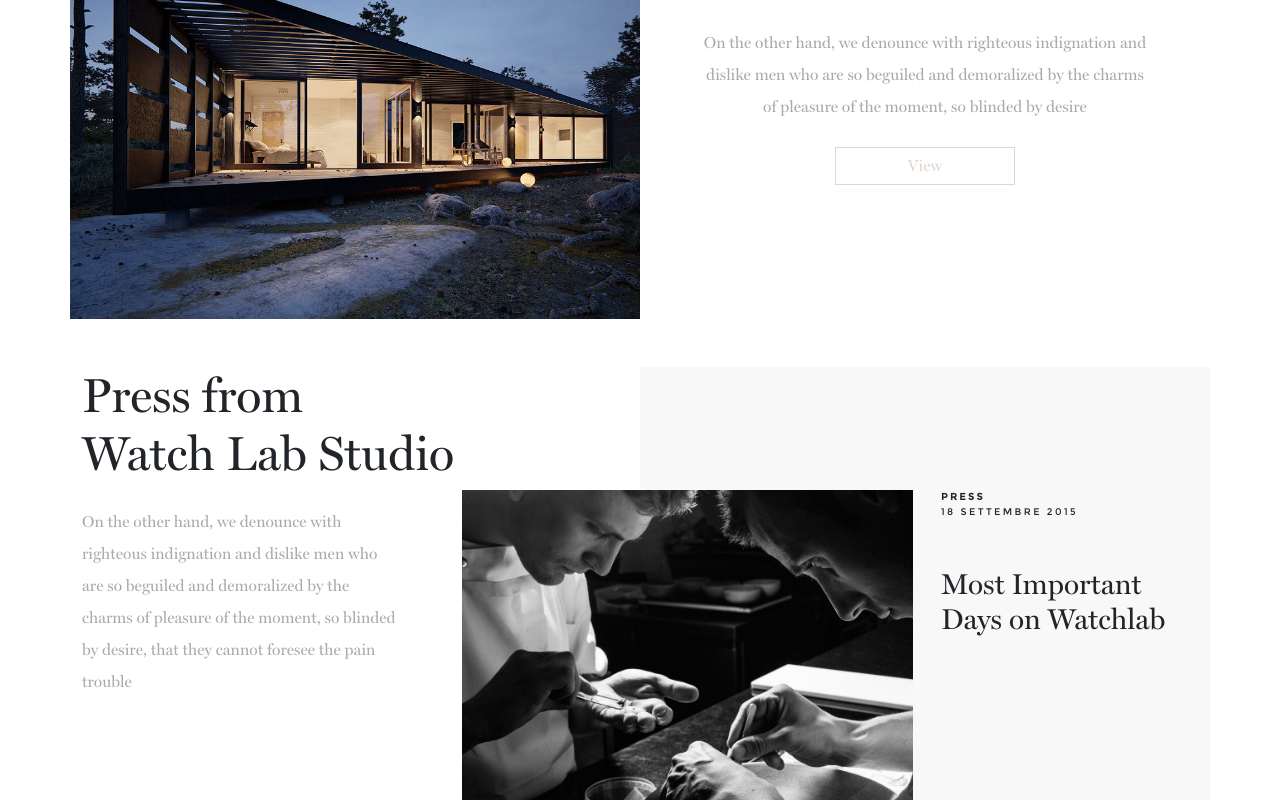
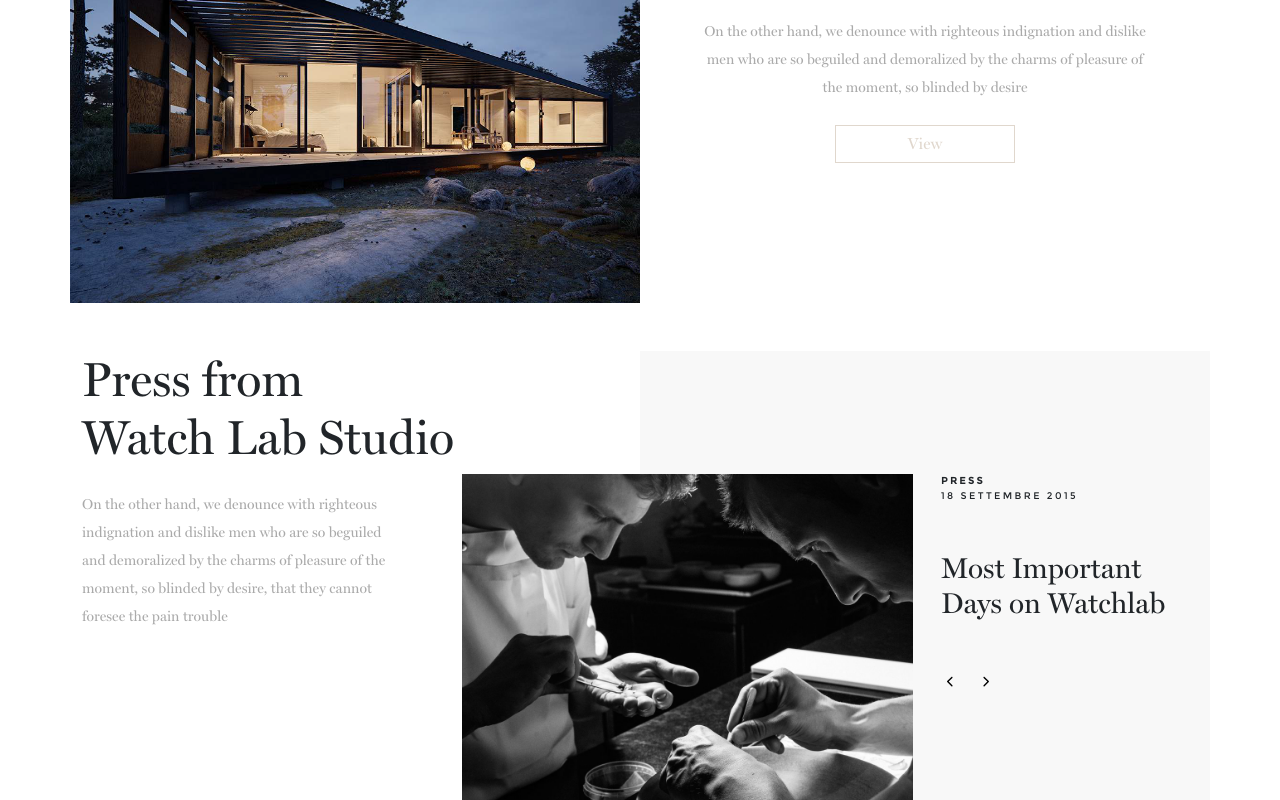
Before and after one commit to emmegray/watch-lab, a Next.js app: page / in a window 1280 px wide. Shown: the part 2000-2800 px from the top of the page. Built offline with nearby package versions, Linux system fonts and the light colour scheme.

Commit message:
Added slider and fixed jumbotron and header

```diff
--- a/package.json
+++ b/package.json
@@ -13,6 +13,7 @@
     "@fortawesome/free-solid-svg-icons": "^6.2.0",
     "@fortawesome/react-fontawesome": "^0.2.0",
     "bootstrap": "^5.2.1",
+    "framer-motion": "^7.3.6",
     "next": "12.3.1",
     "react": "18.2.0",
     "react-bootstrap": "^2.5.0",
--- a/pages/index.js
+++ b/pages/index.js
@@ -3,8 +3,10 @@
 import Jumbotron from "src/app/components/Jumbotron";
 import { Col, Container, Row } from "react-bootstrap";
 import Button from "src/app/components/Button";
+import { motion } from "framer-motion";
 
-import style from "src/app/styles/index.module.scss";
+import PressSlider from "src/app/components/PressSlider";
+import AnimatedContainer from "src/app/components/AnimatedContainer";
 
 export default function WatchLab(){
   return (
@@ -18,7 +20,7 @@
       />
 
       {/* History */}
-      <Container className="my-5">
+      <AnimatedContainer className="my-5">
         <Row>
           <h2 className="title mb-4">History and <br/> Patriarcal season</h2>
         </Row>
@@ -41,15 +43,15 @@
             </p>
           </Col>
         </Row>
-      </Container>
+      </AnimatedContainer>
 
       {/* Store */}
-      <Container className="mb-5">
+      <AnimatedContainer className="mb-5">
         <Row>
-          <Col xs={12} md={6} className="d-flex flex-column justify-content-center align-items-center text-center">
+          <Col xs={12} md={6} className="d-flex flex-column justify-content-center align-items-center text-center py-4">
             <h3 className="subtitle bold mb-3">London Collection Season</h3>
             <h2 className="title-small mb-5">Temporary Store</h2>
-            <p className="text px-5 mb-4">
+            <p className="text px-2 px-md-3 px-lg-5 mb-4">
               On the other hand, we denounce with righteous
               indignation and dislike men who are so beguiled and
               demoralized by the charms of pleasure of the moment,
@@ -58,17 +60,17 @@
             <Button>View</Button>
           </Col>
           <Col xs={12} md={6} className="px-0">
-            <img src="/assets/images/img-1.png" alt="store" className="img-fluid" />
+            <img src="/assets/images/img-1.png" alt="store" className="img-fluid mb-4 mb-md-0" />
           </Col>
         </Row>
         <Row>
           <Col xs={12} md={6} className="px-0">
             <img src="/assets/images/img-2.png" alt="collection" className="img-fluid" />
           </Col>
-          <Col xs={12} md={6} className="d-flex flex-column justify-content-center align-items-center text-center">
+          <Col xs={12} md={6} className="d-flex flex-column justify-content-center align-items-center text-center py-4">
             <h3 className="subtitle bold mb-3">London Collection Season</h3>
             <h2 className="title-small mb-5">New Collection <br/> Henry London</h2>
-            <p className="text px-5 mb-4">
+            <p className="text px-2 px-md-3 px-lg-5 mb-4">
               On the other hand, we denounce with righteous
               indignation and dislike men who are so beguiled and
               demoralized by the charms of pleasure of the moment,
@@ -77,36 +79,10 @@
             <Button>View</Button>
           </Col>
         </Row>
-      </Container>
+      </AnimatedContainer>
 
       {/* Press */}
-      <Container className={style.Press + " my-5"}>
-        <Row className="mb-2">
-          <Col>
-            <h2 className="title">Press from <br /> Watch Lab Studio</h2>
-          </Col>
-        </Row>
-        <Row>
-          <Col xs={12} md={4} className="pt-3 pe-5">
-            <p className="text">
-              On the other hand, we denounce with
-              righteous indignation and dislike men
-              who are so beguiled and demoralized
-              by the charms of pleasure of the
-              moment, so blinded by desire, that
-              they cannot foresee the pain trouble
-            </p>
-          </Col>
-          <Col xs={12} md={5} className="mb-3">
-            <img src="/assets/images/img-3.png" alt="press" className="img-fluid" />
-          </Col>
-          <Col xs={12} md={3} className="ps-3 d-flex flex-column">
-            <span className="subtitle bold">Press</span>
-            <span className="subtitle mb-5">18 SETTEMBRE 2015</span>
-            <h3 className="title-small mb-5">Most Important <br/> Days on Watchlab</h3>
-          </Col>
-        </Row>
-      </Container>
+      <PressSlider title={(<>Press from <br /> Watch Lab Studio</>)}/>
     </Layout>
   )
 }
--- /dev/null
+++ b/src/app/components/AnimatedContainer.js
@@ -0,0 +1,19 @@
+import React from 'react';
+import { motion } from "framer-motion";
+
+export default function AnimatedContainer({
+  children, className = ""
+}) {
+  return (
+    <motion.div
+      viewport={{ once: true }}
+      initial={{ opacity: 0, y: -50 }}
+      whileInView={{ opacity: 1, y: 0 }}
+      exit={{ opacity: 0, y: 50 }}
+      transition={{
+        duration: 0.35,
+        delay: 0.7
+      }}
+      className={`container ${className}`}>{children}</motion.div>
+  );
+}
--- a/src/app/components/Button.js
+++ b/src/app/components/Button.js
@@ -2,9 +2,9 @@
 import style from './Button.module.scss'
 
 export default function Button({
-    children,
+    children, className = ""
 }) {
   return (
-    <button className={style.Button}>{children}</button>
+    <button className={`${style.Button} ${className}`}>{children}</button>
   )
 }
--- a/src/app/components/Header.module.scss
+++ b/src/app/components/Header.module.scss
@@ -44,5 +44,9 @@
             text-transform: uppercase;
             letter-spacing: 3px;
         }
+
+        .navbar-nav {
+            background-color: white;
+        }
     }
 }
--- a/src/app/components/Jumbotron.js
+++ b/src/app/components/Jumbotron.js
@@ -1,8 +1,10 @@
 import React from "react";
 import { Container, Navbar, Nav } from "react-bootstrap";
 import Button from "./Button";
+import { motion, AnimatePresence } from "framer-motion";
 
 import style from './Jumbotron.module.scss';
+
 
 export default function Jumbotron ({
     title =  "",
@@ -24,12 +26,13 @@
             style={{
                 backgroundImage: background
             }}>
-            <div>
+            <motion.div initial={{ opacity: 0, y: -50 }} animate= {{ opacity: 1, y: 0 }} exit={{ y: 50 }}>
                 <h3 className="subtitle">{subtitle}</h3>
                 <h1 className="title">{title}</h1>
                 <h2 className="description">{description}</h2>
                 <Button>Discover</Button>
-            </div>
+
+            </motion.div>
         </Container>
     )
 }
--- a/src/app/components/Jumbotron.module.scss
+++ b/src/app/components/Jumbotron.module.scss
@@ -8,6 +8,7 @@
     color: white;
     background-position: center;
     background-size: cover;
+    margin-bottom: 1rem;
 
     h3 {
         margin-bottom: 2rem;
--- /dev/null
+++ b/src/app/components/PressSlider.js
@@ -0,0 +1,69 @@
+import React, { useState } from 'react'
+import { FontAwesomeIcon } from '@fortawesome/react-fontawesome'
+import { faChevronLeft, faChevronRight } from '@fortawesome/free-solid-svg-icons'
+import { Col, Container, Row } from "react-bootstrap";
+import { motion, AnimatePresence } from "framer-motion";
+
+import style from "./PressSlider.module.scss";
+import AnimatedContainer from './AnimatedContainer';
+
+const defaultSlides = [
+  { description: "On the other hand, we denounce with righteous indignation and dislike men who are so beguiled and demoralized by the charms of pleasure of the moment, so blinded by desire, that they cannot foresee the pain trouble", title: "Most Important Days on Watchlab", image: "/assets/images/img-3.png", date: "18 SETTEMBRE 2015" },
+  { description: "Lorem ipsum dolor sit amet, consectetur adipiscing elit. Pellentesque sed ipsum nunc. Quisque id lectus suscipit, iaculis ex non, hendrerit neque. Cras ac venenatis mi, eu venenatis ipsum.", title: "Lorem ipsum", image: "/assets/images/img-4.png", date: "5 AGOSTO 2015" },
+  { description: "Aliquam nisl sem, tincidunt quis fringilla at, mattis ac lectus. Vivamus eleifend, mauris vel pretium facilisis, justo nibh placerat elit, a pretium metus nisi nec diam. Suspendisse non scelerisque augue. Sed sed efficitur nibh. Sed vestibulum mauris non faucibus vulputate.", title: "Dolor sit", image: "/assets/images/img-5.png", date: "23 LUGLIO 2015" },
+  { description: "Quisque in elementum lectus, vitae semper ipsum. Etiam ut metus tortor. Etiam vehicula, sem eget tristique tincidunt, nunc diam ullamcorper quam, sit amet feugiat mauris libero ultrices est. Nam nec arcu in neque tristique pulvinar eu at nisl.", title: "Most Important Days on Watchlab", image: "/assets/images/img-6.png", date: "16 GIUGNO 2015" },
+]
+
+export default function PressSlider({
+  title = "",
+  slides = defaultSlides
+}) {
+  const [page, setPage] = useState(0);
+
+  function previous() {
+    if (page > 0) {
+      setPage(page - 1);
+    } else {
+      setPage(slides.length - 1);
+    }
+  }
+
+  function next() {
+    if (page < slides.length - 1) {
+      setPage(page + 1);
+    } else {
+      setPage(0)
+    }
+  }
+
+  return (
+    <AnimatePresence initial={false}>
+      <AnimatedContainer className={style.Press + " my-5"}>
+        <Row className="mb-2">
+          <Col>
+            <h2 className="title">{title}</h2>
+          </Col>
+        </Row>
+        <Row>
+          <Col xs={12} md={4} className="pt-3 pe-5">
+            <motion.span animate={{ x: 0 }} initial={{ x: 50 }} exit={{ x: -50 }} key={page} className="text">
+              {slides[page].description}
+            </motion.span>
+          </Col>
+          <Col xs={12} md={5} className="mb-3">
+            <motion.img animate={{ opacity: 1, x: 0 }} initial={{ opacity: 0, x: 50 }} exit={{ x: -50 }} key={slides[page].image} src={slides[page].image} alt="press" className="img-fluid" />
+          </Col>
+          <Col xs={12} md={3} className="ps-3 d-flex flex-column">
+            <span className="subtitle bold">Press</span>
+            <motion.p animate={{ x: 0 }} initial={{ x: 50 }} exit={{ x: -50 }} key={slides[page].date} className="subtitle mb-5">{slides[page].date}</motion.p>
+            <motion.h3 animate={{ x: 0 }} initial={{ x: 50 }} exit={{ x: -50 }} key={slides[page].title} className="title-small mb-5">{slides[page].title}</motion.h3>
+            <div className={style.controls}>
+              <button onClick={previous}><FontAwesomeIcon icon={faChevronLeft} /></button>
+              <button onClick={next}><FontAwesomeIcon icon={faChevronRight} /></button>
+            </div>
+          </Col>
+        </Row>
+      </AnimatedContainer>
+    </AnimatePresence>
+  )
+}
--- /dev/null
+++ b/src/app/components/PressSlider.module.scss
@@ -0,0 +1,20 @@
+.Press {
+  button {
+    background: transparent;
+    border: 0;
+    font-size: 0.7rem;
+
+    :first-child {
+      margin-right: 1rem;
+    }
+  }
+  .controls {
+    margin-bottom: 2rem;
+  }
+}
+
+@media (min-width: 768px) {
+  .Press {
+    background: linear-gradient(90deg, #fff 50%, #f8f8f8 50%);
+  }
+}
--- a/src/app/styles/index.module.scss
+++ /dev/null
@@ -1,5 +0,0 @@
-@media (min-width: 768px) {
-    .Press {
-        background: linear-gradient(90deg, #fff 50%, #f8f8f8 50%);
-    }
-}
--- a/src/app/styles/type.scss
+++ b/src/app/styles/type.scss
@@ -53,7 +53,8 @@
 
 .text {
     font-family: Miller;
-    line-height: 2rem;
+    line-height: 1.75rem;
+    font-size: 0.9rem;
     color: #aaa;
 }
 
```
Also changed, not shown: 1 other file (tests, documents, lock files or other folders).
